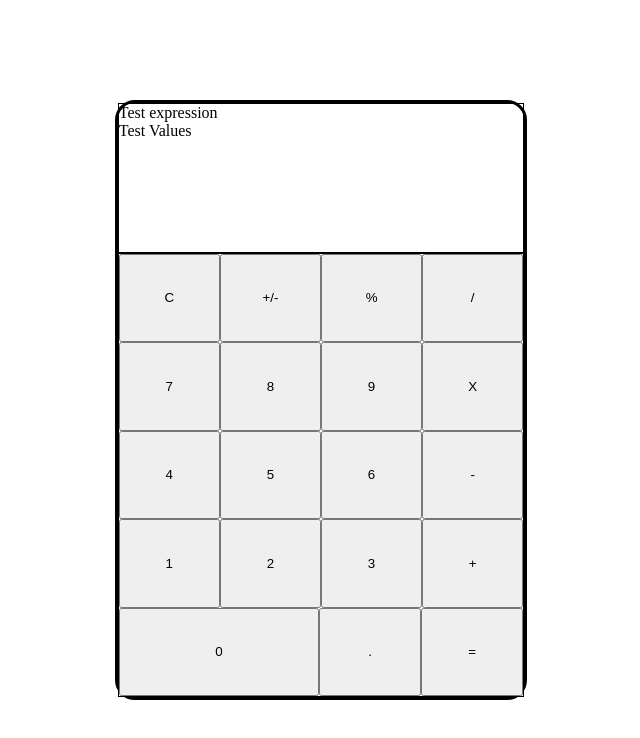
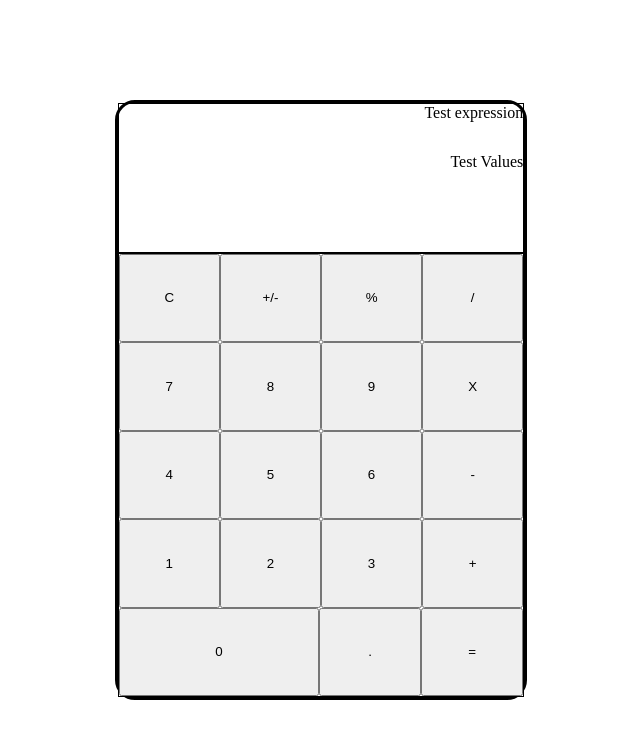
Before and after one commit to zakpdev/odin-calculator, a plain HTML site: page index.html in a window 1280 px wide. Shown: the whole page, without its empty margins (319-959 px from the left). Drawn offline with Linux system fonts and the light colour scheme.

Commit message:
Style and size screen components (ongoing)

```diff
--- a/style.css
+++ b/style.css
@@ -27,6 +27,18 @@ body {
 
 .screen {
   flex: 1;
+  display: flex;
+  flex-direction: column;
+}
+
+.expression {
+  text-align: right;
+  flex: 1;
+}
+
+.current-value {
+  text-align: right;
+  flex: 2;
 }
 
 .buttons {
```
